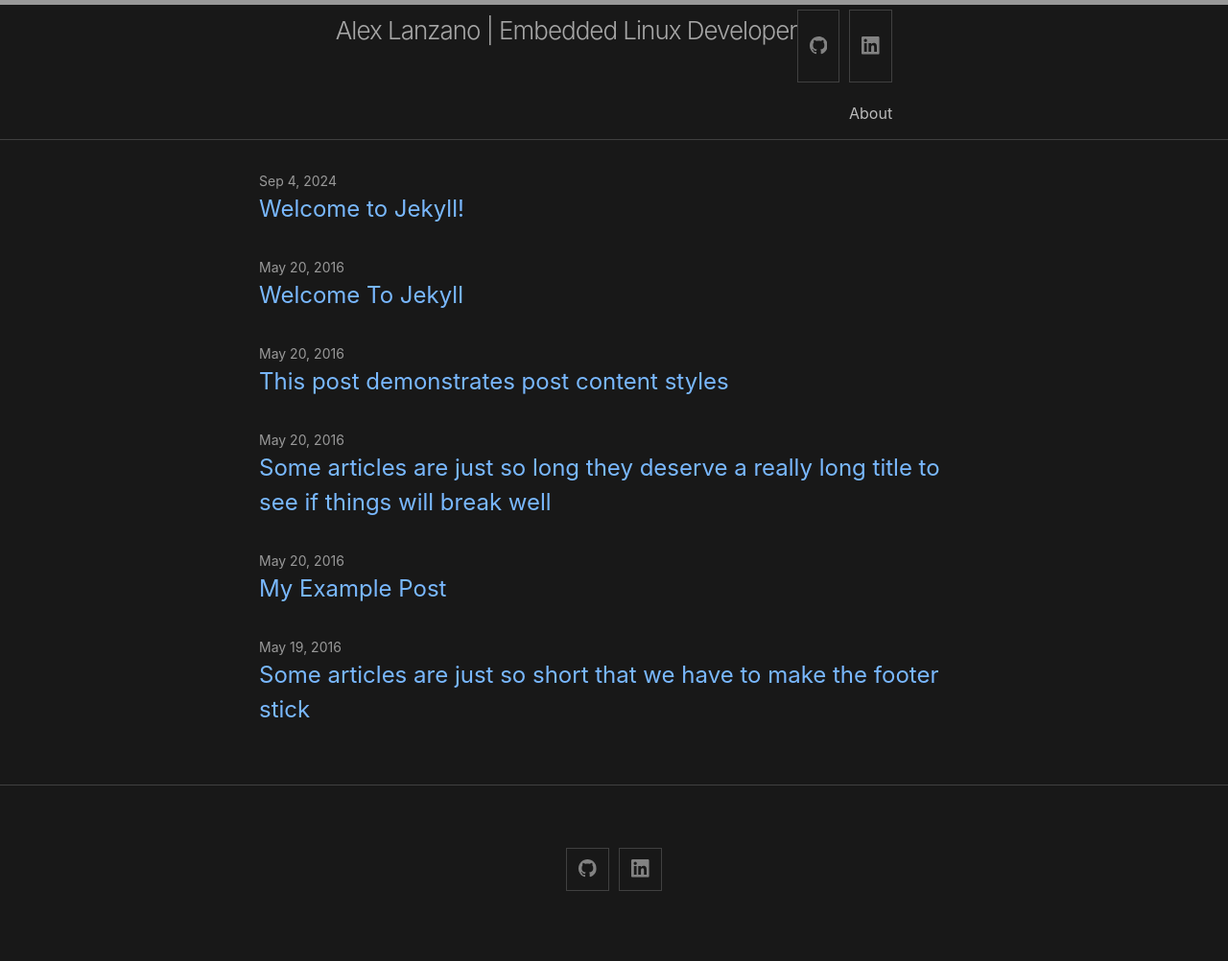
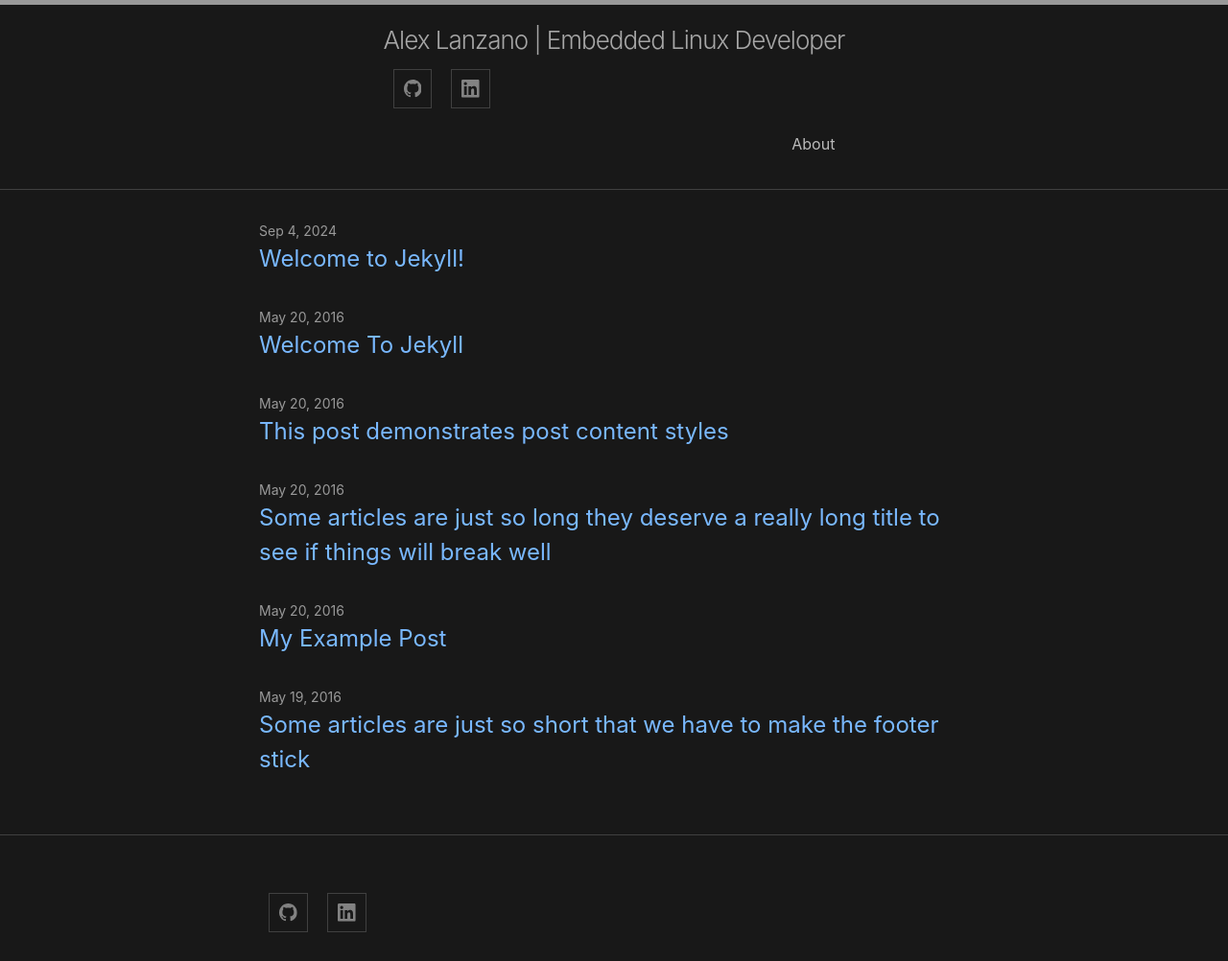
Before and after one commit to AlexLanzano/AlexLanzano.github.io, a Jekyll site: the page built from index.md, in a window 1280 px wide. Shown: the whole page at 96% size. Built offline with Jekyll 4.4.1, drawn with Linux system fonts in a browser that asks for light colours; before the commit the page ends 964 px from its top, so only the background shows below that.

Commit message:
another hail mary

```diff
--- a/_sass/minima/_layout.scss
+++ b/_sass/minima/_layout.scss
@@ -12,6 +12,7 @@
   display: flex;
   justify-content: space-between;
   align-items: center;
+  padding: 10px 0;
 }
 
 .site-title {
@@ -19,7 +20,6 @@
   font-weight: 300;
   letter-spacing: -1px;
   margin-bottom: 0;
-  float: left;
 
   @include media-query($on-palm) {
     padding-right: 45px;
@@ -39,14 +39,15 @@
   border: 1px solid $border-color-01;
   border-radius: 5px;
   text-align: right;
-  margin-left: auto;
+  margin-left: 10px;
+  padding: 10px;
+  display: inline-block;
 
   .nav-trigger {
     display: none;
   }
 
   .menu-icon {
-    float: right;
     width: 36px;
     height: 26px;
     line-height: 0;
@@ -291,15 +292,19 @@
 
 
 .social-media-list {
-  display: table;
-  margin: 0 auto;
+  display: flex;
+  justify-content: center;
+  padding: 0;
+  margin: 0;
+  list-style: none;
   li {
     float: left;
-    margin: 5px 10px 5px 0;
+    margin: 0 10px;
     &:last-of-type { margin-right: 0 }
     a {
-      display: block;
-      padding: 10px 12px;
+      display: flex;
+      align-items: center;
+      padding: 10px;
       border: 1px solid $border-color-01;
       &:hover { border-color: $border-color-02 }
     }
```
